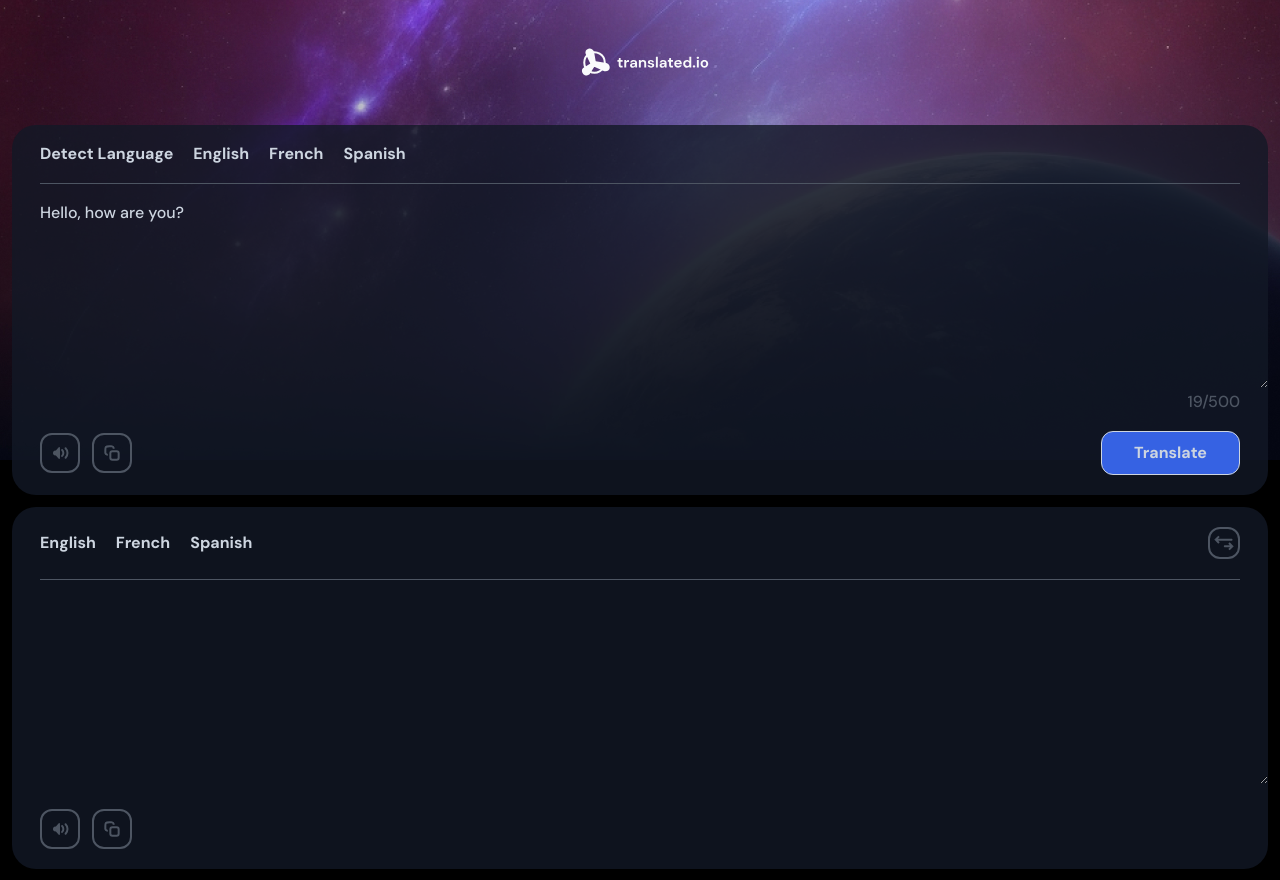
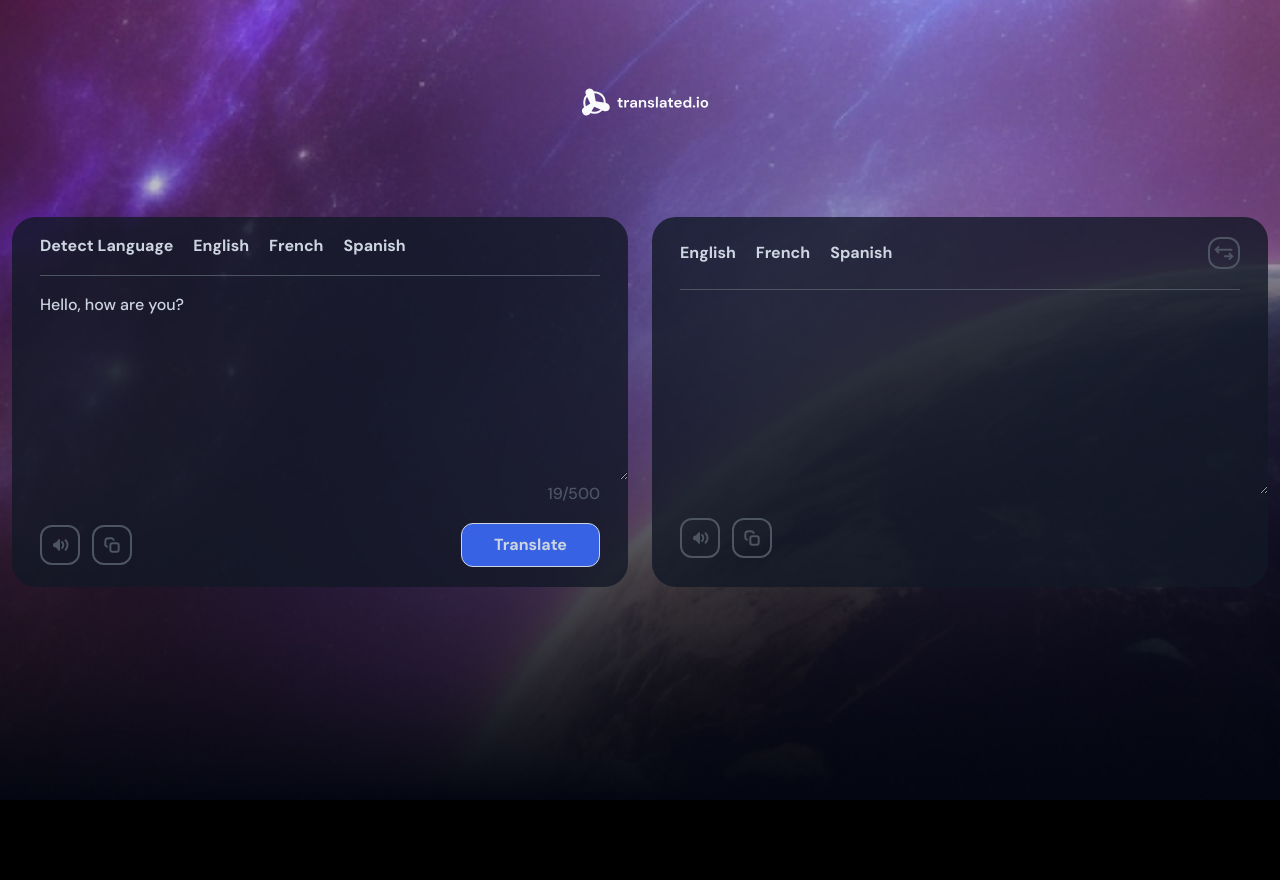
Before and after one commit to HectorTorrez/translate-app, a React (Vite) app: page / in a window 1280 px wide. After the commit the page ends 800 px from the top, so only its background shows below. Built offline with nearby package versions, Linux system fonts and the light colour scheme.

Commit message:
style: add breakpoint to desktop

```diff
--- a/src/App.tsx
+++ b/src/App.tsx
@@ -10,11 +10,14 @@ export default function App(): JSX.Element {
   };
 
   return (
-    <section className="h-screen my-10">
-      <section className="flex justify-center mb-10">
+    <section className="h-screen my-10 xl:h-[calc(100vh-120px)]  ">
+      <section className="flex justify-center mb-10 xl:my-20">
         <Logo />
       </section>
-      <Card languageList={["Detect Language", "English", "French", "Spanish"]}>
+      <section className="xl:flex xl:justify-center xl:w-full">
+        <Card
+          languageList={["Detect Language", "English", "French", "Spanish"]}
+        >
           <form>
             <textarea
               className="w-full bg-inherit px-7 pt-5  "
@@ -73,5 +76,6 @@ export default function App(): JSX.Element {
           </form>
         </Card>
       </section>
+    </section>
   );
 }
--- a/src/components/Card.tsx
+++ b/src/components/Card.tsx
@@ -8,7 +8,7 @@ interface CardProps {
 
 export function Card({ languageList, children, changeLanguage }: CardProps) {
   return (
-    <section className="m-3 bg-primary-ligth rounded-3xl border-secondary-ligth text-secondary-lightest">
+    <section className="m-3 bg-primary-ligth rounded-3xl border-secondary-ligth text-secondary-lightest  xl:w-full">
       <section>
         <article className="flex items-center justify-between border-b border-secondary-ligth py-5 mx-7">
           <ul className="flex items-center gap-5  font-semibold">
--- a/src/index.css
+++ b/src/index.css
@@ -20,7 +20,7 @@ html {
   background-position: top;
   background-color: black;
   background-repeat: no-repeat;
-  /* background-size: auto; */
+  background-size: auto;
   font-family: "DM Sans", sans-serif;
 }
 
@@ -361,6 +361,12 @@ template {
   display: none;
 }
 
+@media screen and (min-width: 1280px) {
+  html {
+    background-size: cover;
+  }
+}
+
 /* :root {
   --primary: #040711;
   --primary-ligth: #121826cc;
```
Lines whose indentation alone changed are shown as unchanged.
